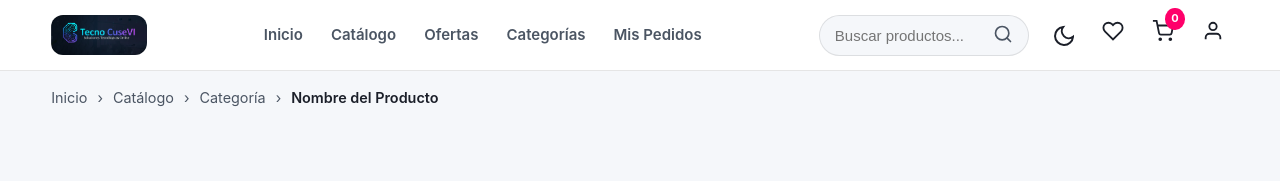
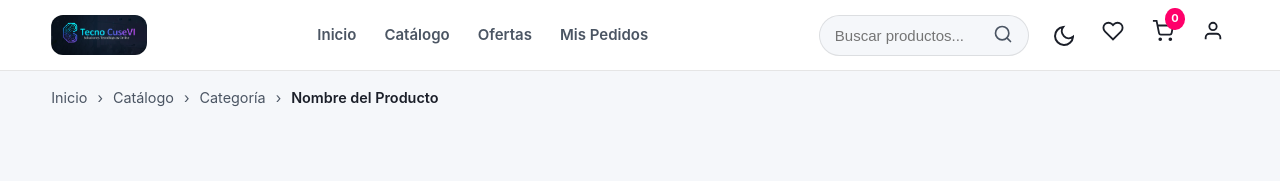
Before and after one commit to Marco2005-eng/tecno_cusevi, a plain HTML site: page public/tienda/producto.html in a window 1280 px wide. Shown: the top 181 px of the page. Drawn offline with Linux system fonts and the light colour scheme.

Commit message:
sin categorias

```diff
--- a/public/tienda/producto.html
+++ b/public/tienda/producto.html
@@ -30,7 +30,6 @@
                         <li><a href="index.html" class="main-nav__link">Inicio</a></li>
                         <li><a href="catalogo.html" class="main-nav__link">Catálogo</a></li>
                         <li><a href="ofertas.html" class="main-nav__link">Ofertas</a></li>
-                        <li><a href="categorias.html" class="main-nav__link">Categorías</a></li>
                         <li><a href="pedidos.html" class="main-nav__link">Mis Pedidos</a></li>
                     </ul>
                 </nav>
@@ -98,14 +97,10 @@
             <!-- Sección principal con los detalles del producto -->
             <section id="producto-container" class="section">
                 <div class="producto-detalle">
-                    <!-- El JS rellenará esta estructura con los datos del producto -->
-
-                    <!-- Columna de la imagen -->
                     <figure class="producto-detalle__imagen">
                         <img id="product-image" src="assets/placeholder.png" alt="Imagen del producto">
                     </figure>
 
-                    <!-- Columna de la información -->
                     <div class="producto-detalle__info">
                         <h1 id="product-title">Cargando...</h1>
 
```
Also changed, not shown: public/tienda/carrito.html (+1 -1 lines), public/tienda/catalogo.html (+0 -1 lines), public/tienda/favoritos.html (+0 -1 lines), public/tienda/index.html (+0 -1 lines), public/tienda/ofertas.html (+0 -5 lines), public/tienda/pedidos.html (+0 -1 lines), public/tienda/perfil.html (+0 -1 lines).
